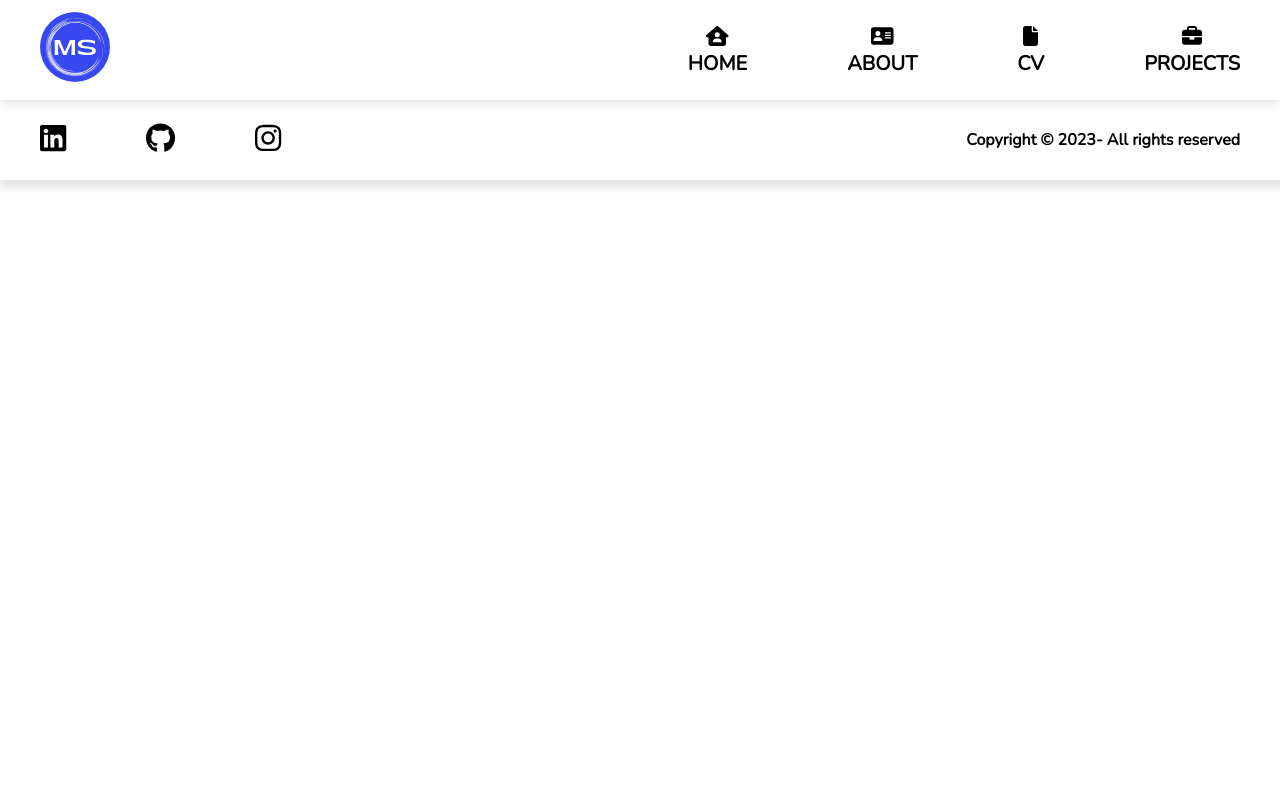
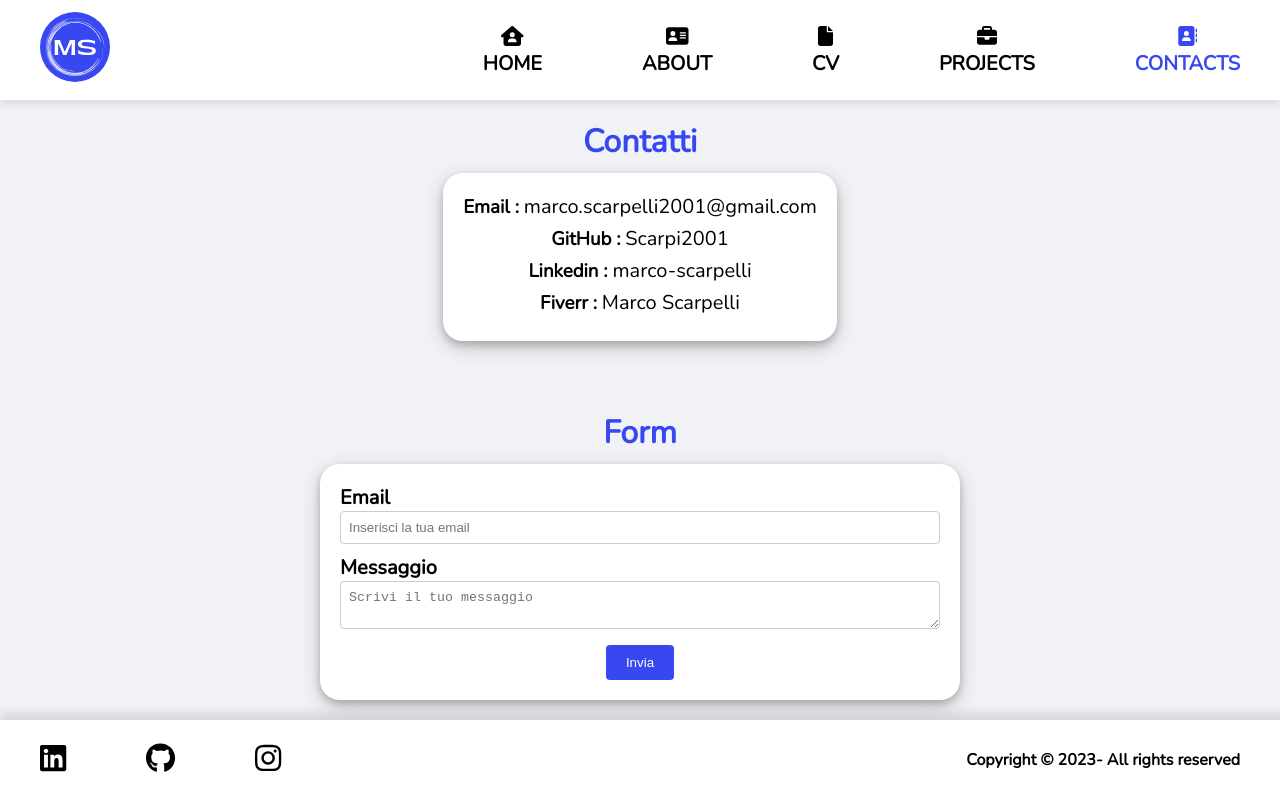
Before and after one commit to scarpi2001/Portfolio, a Vue app: page /contacts in a window 1280 px wide. Built offline with nearby package versions, Linux system fonts and the light colour scheme.

Commit message:
contacts section

```diff
--- a/src/components/Footer.vue
+++ b/src/components/Footer.vue
@@ -9,28 +9,27 @@ export default {
           link: "https://www.linkedin.com/in/marco-scarpelli/",
         },
         {
-                    icon : "fa-brands fa-github",
+          icon: "fa-brands fa-github",
           link: "https://github.com/scarpi2001",
         },
         {
           icon: "fa-brands fa-instagram",
           link: "https://www.instagram.com/scarpi_dhc/",
         },
-            ]
-        }
+      ],
+    };
   },
-}
+};
 </script>
 
 <template>
   <footer>
     <nav>
-
       <div class="contacts_box">
         <ul>
           <li v-for="(contact, index) in contacts" :key="index">
             <a :href="contact.link">
-                            <font-awesome-icon :icon=contact.icon />
+              <font-awesome-icon :icon="contact.icon" />
             </a>
           </li>
         </ul>
@@ -40,14 +39,13 @@ export default {
         <span>Copyright © 2023</span>
         <span id="copyright_2nd">- All rights reserved</span>
       </h4>
-
     </nav>
   </footer>
 </template>
 
 <style lang="scss" scoped>
-@use "../style/general" as*;
-@use "../style/partials/variables" as*;
+@use "../style/general" as *;
+@use "../style/partials/variables" as *;
 
 footer {
   display: flex;
--- a/src/components/Header.vue
+++ b/src/components/Header.vue
@@ -24,6 +24,11 @@ export default {
           icon: "fa-solid fa-briefcase",
           text: "PROJECTS",
           route: "/projects",
+        },
+        {
+          icon: "fa-solid fa-address-book",
+          text: "CONTACTS",
+          route: "/contacts",
         },
       ],
     };
@@ -151,7 +156,7 @@ header {
 }
 
 /* mobile version */
-@media screen and (max-width: 700px) {
+@media screen and (max-width: 900px) {
   header {
     padding: 0 20px;
     transition: all 0.5s ease;
@@ -198,7 +203,7 @@ header {
 
       .menu {
         display: none;
-        padding: 100px 0;
+        padding: 160px 0;
 
         ul {
           flex-direction: column;
@@ -218,7 +223,7 @@ header {
       }
 
       .menu.active ul {
-        animation: fadeIn 1.8s ease forwards;
+        animation: fadeIn 1s ease-in forwards;
       }
 
       .active {
@@ -233,7 +238,7 @@ header {
 
   .dropdown_header {
     display: block;
-    height: 560px;
+    height: 100vh;
   }
 
   .dropdown_nav {
--- a/src/components/main_components/About.vue
+++ b/src/components/main_components/About.vue
@@ -32,7 +32,6 @@ export default {
           name: "vue",
           img: "/vue-icon.svg",
         },
-
       ],
       backSkills: [
         {
@@ -47,47 +46,48 @@ export default {
           name: "laravel",
           img: "/laravel-icon.svg",
         },
-            ]
-        }
+      ],
+    };
   },
-}
+};
 </script>
 
 <template>
-
   <div class="container">
-        <h1>ABOUT ME</h1>
+    <h1>About Me</h1>
     <p class="card">
-            Mi chiamo Marco Scarpelli ed ho 21 anni.<br>
-            Fin da quando ero bambino sono sempre stato uno smanettone appassionato di informatica,<br>
-            Mi piace programmare, rimanere sempre aggiornato su nuove tecnologie e mettermi costantemente alla prova,<br>
-            Il mio obiettivo è continuare a crescere come sviluppatore e contribuire alla realizzazione e al mantenimento di progetti innovativi.
+      Mi chiamo Marco Scarpelli ed ho 21 anni.<br />
+      Fin da quando ero bambino sono sempre stato uno smanettone appassionato di
+      informatica,<br />
+      Mi piace programmare, rimanere sempre aggiornato su nuove tecnologie e
+      mettermi costantemente alla prova,<br />
+      Il mio obiettivo è continuare a crescere come sviluppatore e contribuire
+      alla realizzazione e al mantenimento di progetti innovativi.
     </p>
   </div>
 
   <div class="container">
-        <h1>TECNOLOGIE FRONTEND</h1>
+    <h1>Teconologie Frontend</h1>
 
     <div class="cards_box">
       <div class="skill card" v-for="frontSkill in frontSkills">
-                <img :src="frontSkill.img" :alt="frontSkill.name">
+        <img :src="frontSkill.img" :alt="frontSkill.name" />
       </div>
     </div>
 
-        <h1>TECNOLOGIE BACKEND</h1>
+    <h1>Teconologie Backend</h1>
 
     <div class="cards_box">
       <div class="card" v-for="backSkill in backSkills">
-                <img :src="backSkill.img" :alt="backSkill.name">
+        <img :src="backSkill.img" :alt="backSkill.name" />
       </div>
     </div>
   </div>
-
 </template>
 
 <style lang="scss" scoped>
-@use "../../style/general" as*;
-@use "../../style/partials/variables" as*;
+@use "../../style/general" as *;
+@use "../../style/partials/variables" as *;
 
 .container {
   display: flex;
@@ -116,7 +116,7 @@ export default {
       display: flex;
       justify-content: center;
       align-items: center;
-            width: calc( 25% - 20px );
+      width: calc(25% - 20px);
     }
   }
 }
@@ -126,7 +126,7 @@ export default {
   .container {
     .cards_box {
       .card {
-                width: calc( 100% / 3 - 50px );
+        width: calc(100% / 3 - 50px);
       }
     }
   }
@@ -137,7 +137,7 @@ export default {
   .container {
     .cards_box {
       .card {
-                width: calc( 50% - 50px );
+        width: calc(50% - 50px);
       }
     }
   }
--- /dev/null
+++ b/src/components/main_components/Contacts.vue
@@ -0,0 +1,179 @@
+<script>
+export default {
+  name: "Contacts",
+  data() {
+    return {
+      links: [
+        {
+          text: "Email : ",
+          link: "mailto:marco.scarpelli2001@gmail.com",
+          name: "marco.scarpelli2001@gmail.com",
+        },
+        {
+          text: "GitHub : ",
+          link: "https://github.com/scarpi2001",
+          name: "Scarpi2001",
+        },
+        {
+          text: "Linkedin : ",
+          link: "https://www.linkedin.com/in/marco-scarpelli/",
+          name: "marco-scarpelli",
+        },
+        {
+          text: "Fiverr : ",
+          link: "https://it.fiverr.com/scarpi2001",
+          name: "Marco Scarpelli",
+        },
+      ],
+    };
+  },
+};
+</script>
+
+<template>
+  <div class="container">
+    <div id="contacts">
+      <h1>Contatti</h1>
+      <div class="card">
+        <ul>
+          <li v-for="link in links">
+            <h3>{{ link.text }}</h3>
+            <a :href="link.link">{{ link.name }}</a>
+          </li>
+        </ul>
+      </div>
+    </div>
+
+    <div id="form">
+      <h1>Form</h1>
+      <div class="card">
+        <form class="contact-form" name="contact" method="POST" netlify>
+          <label for="email">Email</label>
+          <input
+            type="email"
+            id="email"
+            name="email"
+            placeholder="Inserisci la tua email"
+            required
+          />
+
+          <label for="message">Messaggio</label>
+          <textarea
+            id="message"
+            name="message"
+            placeholder="Scrivi il tuo messaggio"
+            required
+          ></textarea>
+
+          <button type="submit">Invia</button>
+        </form>
+      </div>
+    </div>
+  </div>
+</template>
+
+<style lang="scss" scoped>
+@use "../../style/general" as *;
+@use "../../style/partials/variables" as *;
+
+.container {
+  display: flex;
+  flex-direction: column;
+  align-items: center;
+  justify-content: center;
+  height: calc(100vh - 180px);
+  text-align: center;
+
+  div {
+    padding: 20px;
+
+    h1 {
+      color: $secondary;
+      margin-bottom: 10px;
+    }
+
+    ul {
+      li {
+        margin-bottom: 5px;
+
+        h3 {
+          display: inline;
+        }
+
+        a {
+          font-size: 20px;
+        }
+      }
+    }
+  }
+
+  #contacts {
+    margin-bottom: 30px;
+  }
+
+  .contact-form {
+    width: 600px;
+
+    label {
+      display: block;
+      text-align: left;
+      font-size: 20px;
+      font-weight: bold;
+    }
+
+    input,
+    textarea {
+      width: 100%;
+      padding: 8px;
+      border: 1px solid #ccc;
+      border-radius: 4px;
+      margin-bottom: 10px;
+    }
+
+    button {
+      padding: 10px 20px;
+      background-color: $secondary;
+      color: $primary;
+      border: none;
+      border-radius: 4px;
+      cursor: pointer;
+      transition: all 0.2s;
+
+      &:hover {
+        background-color: #2233f0;
+        scale: 1.1;
+      }
+    }
+  }
+}
+
+@media screen and (max-width: 700px) {
+  .container {
+    .contact-form {
+      width: 400px;
+    }
+  }
+}
+
+@media screen and (max-width: 500px) {
+  .container {
+    .contact-form {
+      width: 200px;
+    }
+
+    div {
+      background-color: $background;
+      padding: 0px;
+      border-radius: 0px;
+      box-shadow: 0 0 0 0;
+      ul {
+        li {
+          h3 {
+            display: block;
+          }
+        }
+      }
+    }
+  }
+}
+</style>
--- a/src/components/main_components/Home.vue
+++ b/src/components/main_components/Home.vue
@@ -1,11 +1,10 @@
 <script>
 export default {
   name: "Home",
-}
+};
 </script>
 
 <template>
-
   <div class="container">
     <div class="card">
       <h1>Marco Scarpelli</h1>
@@ -13,22 +12,21 @@ export default {
     </div>
 
     <div class="card">
-            <h2>
-                Benvenuti nel mio sito!
-            </h2>
+      <h2>Benvenuti nel mio sito!</h2>
       <p>
-                Sono Marco Scarpelli, un giovane sviluppatore web appassionato di informatica,<br>
-                sentitevi liberi di navigare questo sito per avere qualche informazione su di me,<br>
+        Sono Marco Scarpelli, un giovane sviluppatore web appassionato di
+        informatica,<br />
+        sentitevi liberi di navigare questo sito per avere qualche informazione
+        su di me,<br />
         se volete potete dare un occhiata al mio cv e ai miei progetti!
       </p>
     </div>
   </div>
-
 </template>
 
 <style lang="scss" scoped>
-@use "../../style/general" as*;
-@use "../../style/partials/variables" as*;
+@use "../../style/general" as *;
+@use "../../style/partials/variables" as *;
 
 .container {
   display: flex;
@@ -38,7 +36,7 @@ export default {
   gap: 50px;
 
   h1 {
-        font-size: 70px;
+    font-size: 60px;
     color: $secondary;
   }
 
@@ -71,9 +69,8 @@ export default {
     }
 
     p {
-            font-size: 26px
+      font-size: 26px;
     }
   }
-
 }
 </style>
--- a/src/main.js
+++ b/src/main.js
@@ -11,7 +11,8 @@ import { faInstagram as fasInstagram } from "@fortawesome/free-brands-svg-icons"
 import { faHomeUser as fasHomeUser } from "@fortawesome/free-solid-svg-icons";
 import { faAddressCard as fasAddressCard } from "@fortawesome/free-solid-svg-icons";
 import { faFile as fasFile } from "@fortawesome/free-solid-svg-icons";
-import { faBriefcase as fasBrieffaBriefcase } from "@fortawesome/free-solid-svg-icons";
+import { faBriefcase as fasBriefcase } from "@fortawesome/free-solid-svg-icons";
+import { faAddressBook as fasAddressBook } from "@fortawesome/free-solid-svg-icons";
 
 library.add(
   fasInstagram,
@@ -20,7 +21,8 @@ library.add(
   fasHomeUser,
   fasAddressCard,
   fasFile,
-  fasBrieffaBriefcase
+  fasBriefcase,
+  fasAddressBook
 );
 createApp(App)
   .use(router)
--- a/src/router/index.js
+++ b/src/router/index.js
@@ -4,6 +4,7 @@ import Home from "../components/main_components/Home.vue";
 import About from "../components/main_components/About.vue";
 import Cv from "../components/main_components/Cv.vue";
 import Projects from "../components/main_components/Projects.vue";
+import Contacts from "../components/main_components/Contacts.vue";
 
 //rotte
 const routes = [
@@ -11,6 +12,7 @@ const routes = [
   { path: "/about", component: About },
   { path: "/cv", component: Cv },
   { path: "/projects", component: Projects },
+  { path: "/contacts", component: Contacts },
 ];
 
 const router = createRouter({
```
Lines whose indentation alone changed are shown as unchanged.
